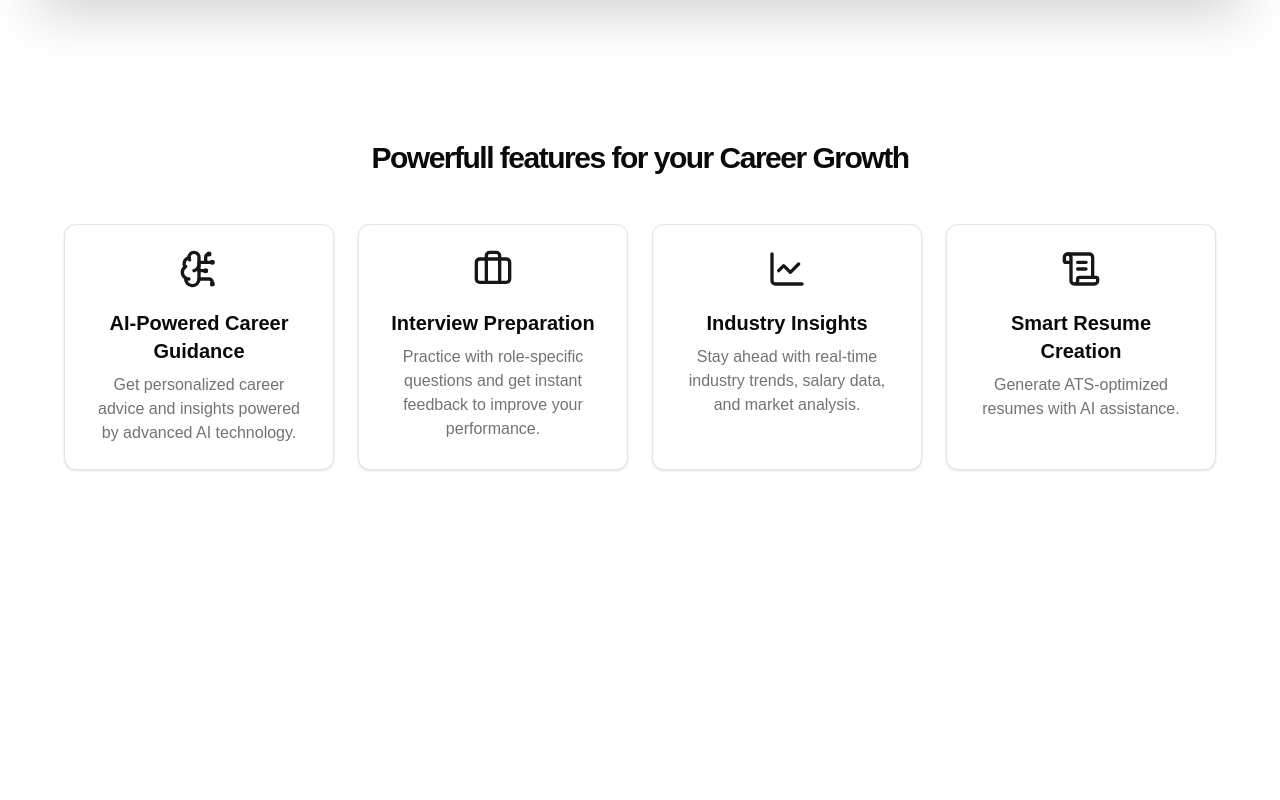
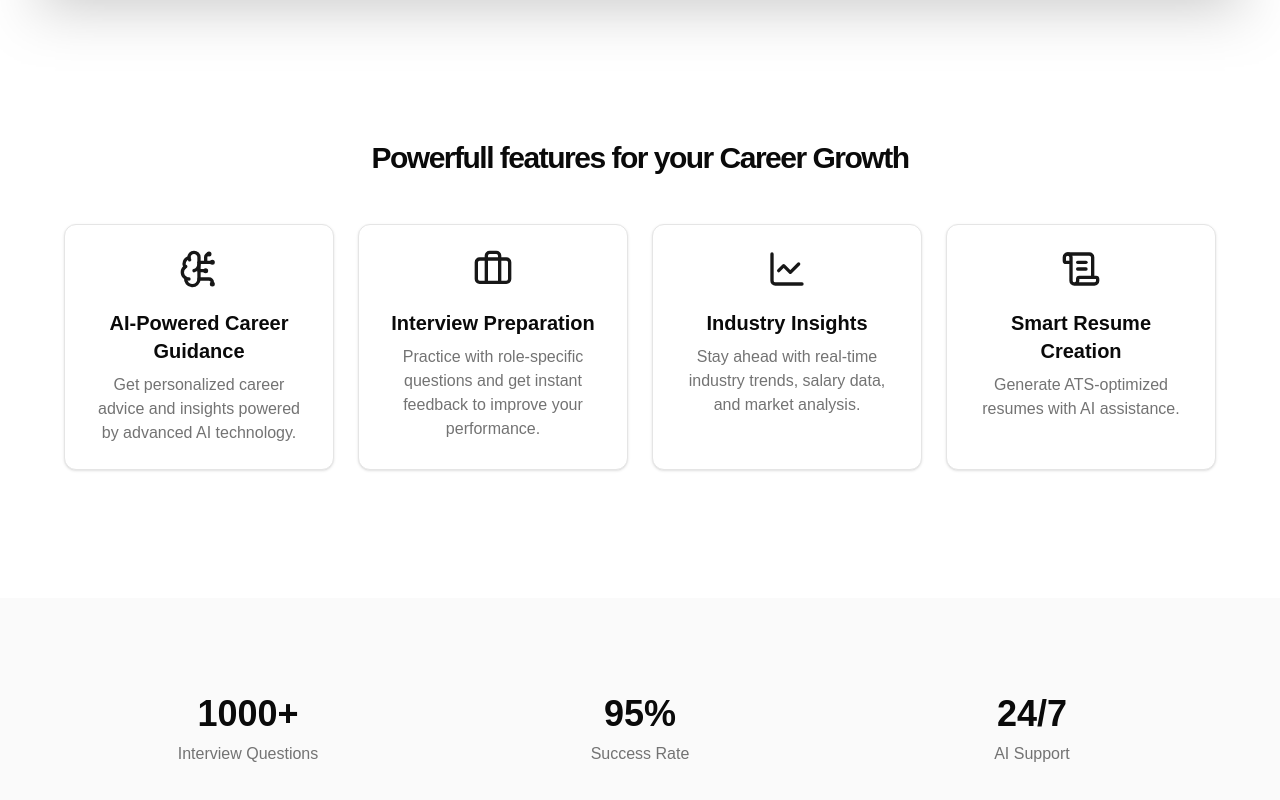
Before and after one commit to prashant-hada/Zenai-Ai-powered-career-coach, a Next.js app: page / in a window 1280 px wide. Shown: the part 1128-1928 px from the top of the page. Before the commit the page ends 1726 px from the top, so only its background shows below. Built offline with nearby package versions, Linux system fonts and the light colour scheme; no server answers.

Commit message:
added stats section

```diff
--- a/src/app/page.tsx
+++ b/src/app/page.tsx
@@ -1,5 +1,6 @@
 import Features from "@/components/Features";
 import HeroSection from "@/components/HeroSection";
+import Stats from "@/components/Stats";
 
 export default function Home() {
   return (
@@ -9,6 +10,7 @@ export default function Home() {
     <div className="w-full absolute top-0 left-0">
       <HeroSection />
       <Features />
+      <Stats />
     </div>
     </div>
   )
--- /dev/null
+++ b/src/components/Stats.tsx
@@ -0,0 +1,31 @@
+import React from 'react'
+
+interface Stats{
+    main:string;
+    sub:string
+}
+const Stats = () => {
+
+    const statsData:Stats[] = [
+        {main:'1000+', sub:"Interview Questions"},
+        {main:'95%', sub:"Success Rate"},
+        {main:'24/7', sub:"AI Support"}
+
+    ]
+  return (
+    <section className='w-full py-12 md:py-24  bg-muted/50'>
+        <div className="container mx-auto px-4 md:px-6">
+        <div className="grid grid-cols-1 md:grid-cols-2 lg:grid-cols-3 gap-6 max-w-6xl mx-auto ">
+            {statsData.map((stat,index)=>(
+                <div key={index} className="flex flex-col items-center justify-center space-y-2">
+                    <h3 className='text-4xl font-bold'>{stat.main}</h3>
+                    <p className='text-muted-foreground'>{stat.sub}</p>
+                </div>
+            ))}
+            </div>
+        </div>
+    </section>
+  )
+}
+
+export default Stats
```
